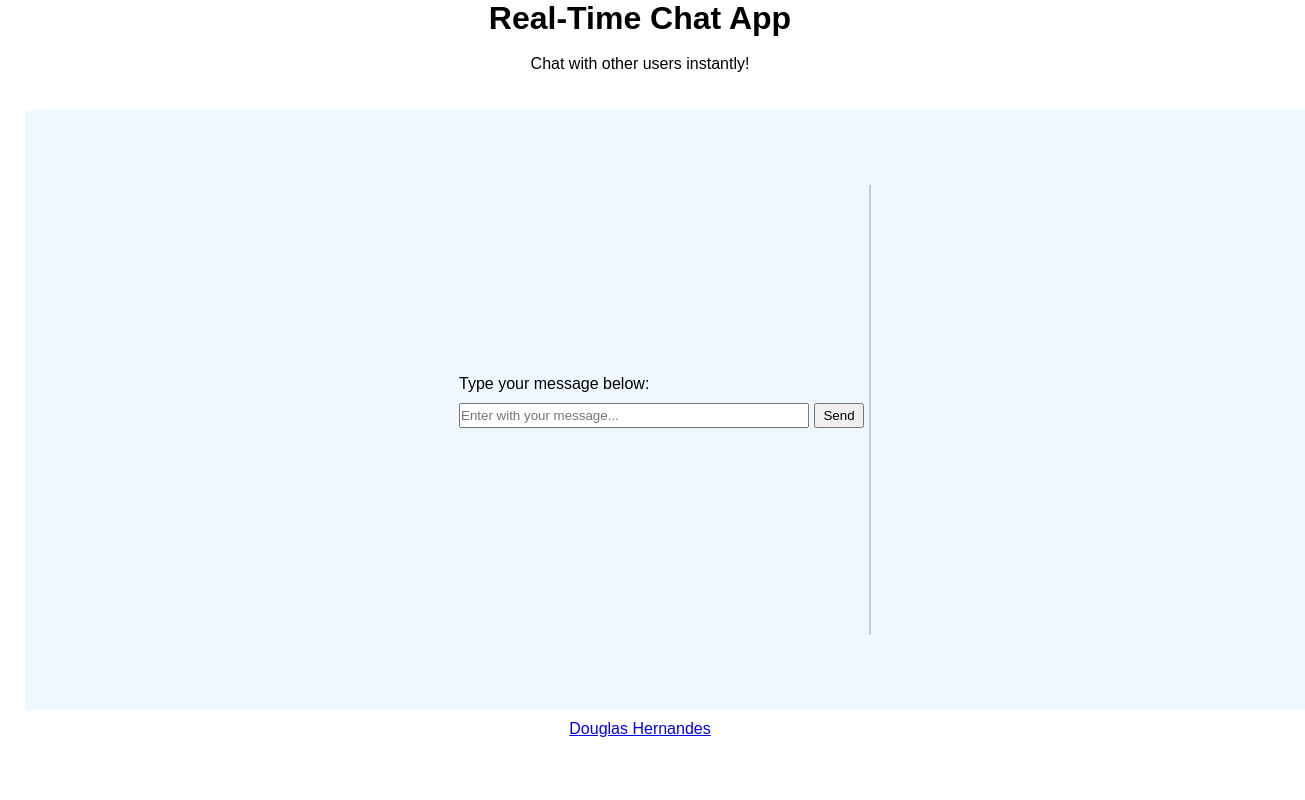
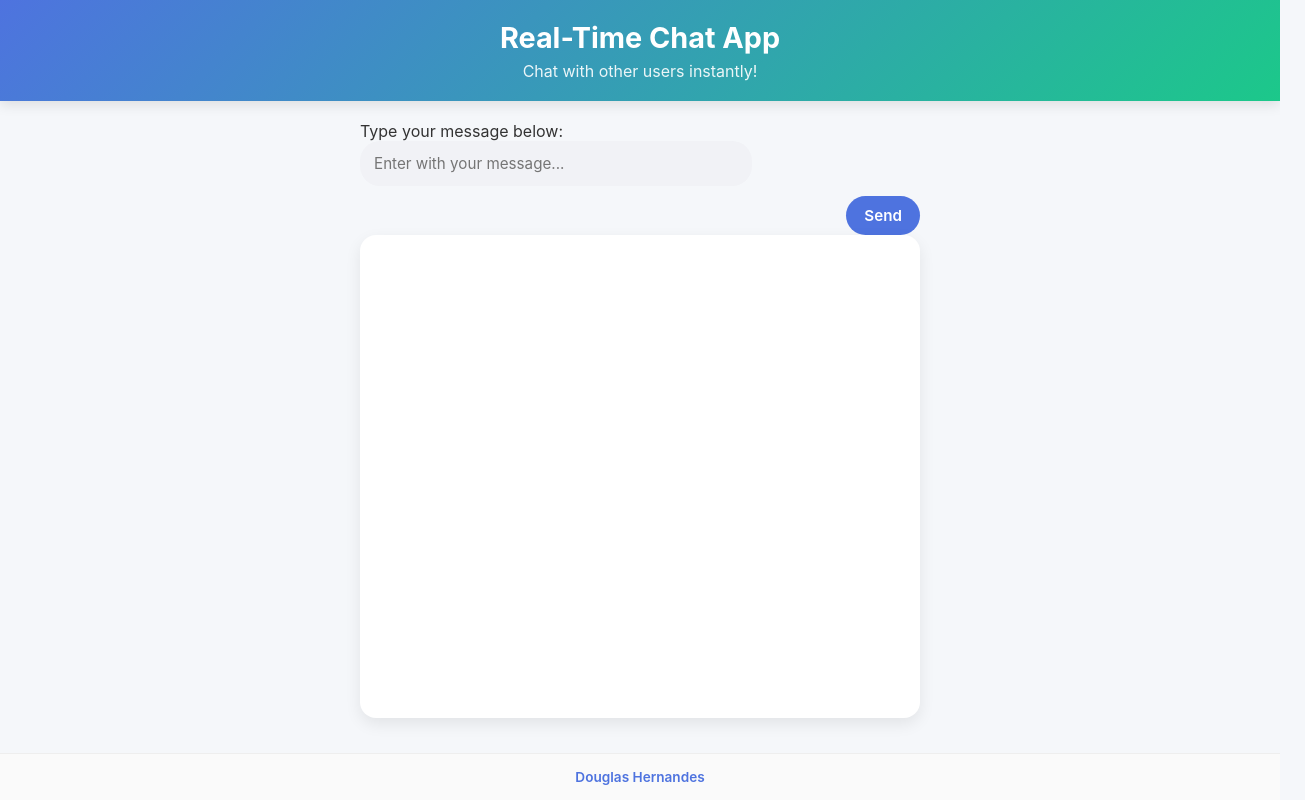
Before and after one commit to hernandesdoug/chat-app, a website: page index.html in a window 1280 px wide. Shown: the whole page, 1305 px wide, since content can reach past the window. Drawn offline with Linux system fonts and the light colour scheme.

Commit message:
atualizando estilos css do chat

```diff
--- a/css/styles.css
+++ b/css/styles.css
@@ -3,86 +3,127 @@
     margin: 0;
     padding: 0;
     box-sizing: border-box;
-    font-family: "Bebas Neue", sans-serif;
+    font-family: "Inter", sans-serif;
 }
 
-html,
-body
-{
-  /* vh -  viewport height */
-  min-height: 100vh;
+body {
+    background: #f5f7fa;
+    color: #333;
+    display: flex;
+    flex-direction: column;
+    min-height: 100vh;
 }
 
 header {
-    display: block;
-    justify-content: center;
-    align-items: center;
+    background: linear-gradient(135deg, #4e73df, #1cc88a);
+    color: #fff;
+    text-align: center;
+    padding: 20px;
+    box-shadow: 0 4px 12px rgba(0, 0, 0, 0.1);
 }
 
-h1 {
-    width: 100%;
-    height: 50px;
-    text-align: center;
-    justify-content: center;
-    align-items: center;
-    margin-bottom: 5px;
+header h1 {
+    font-size: 1.8rem;
+    margin-bottom: 6px;
 }
 
-p {
-    width: 100%;
-    height: 50px;
-    text-align: center;
-    justify-content: center;
-    align-items: center;
-    margin-bottom: 5px;
+header p {
+    font-size: 1rem;
+    opacity: 0.9;
 }
 
 main {
+    flex: 1;
     display: flex;
+    flex-direction: column;
+    justify-content: flex-end;
+    align-items: center;
+    padding: 20px;
+    max-width: 600px;
+    margin: 0 auto;
     width: 100%;
-    height: 600px;
-    justify-content: center;
-    align-items: center;
-    background-color: aliceblue;
-    margin-left: 25px;
 }
 
 #lbl-input {
-    display: block;
+    width: 100%;
 }
-label {
-    width: 50px;
-    height: 25px;
-    margin-right: 5px;
+
+#lbl-input input {
+    width: 100%;
+    padding: 12px 14px;
+    border: none;
+    border-radius: 20px;
+    background: #f1f2f6;
+    font-size: 0.95rem;
+    outline: none;
+    transition: all 0.2s ease;
+}
+
+#lbl-input input:focus {
+    background: #e6e9ef;
+    box-shadow: 0 0 0 2px #4e73df55;
 }
 
 #input-msg {
-    display: block;
-    width: 350px;
-    height: 25px;
-    margin-right: 5px;
-    margin-top: 10px;
+    max-width: 70%;
+    padding: 10px 14px;
+    border-radius: 16px;
+    font-size: 0.9rem;
+    line-height: 1.4;
+    word-wrap: break-word;
 }
 
-button {
-    width: 50px;
-    height: 25px;
+#btn-send {
     margin-top: 10px;
-    text-align: center;
+    display: flex;
+    justify-content: flex-end;
+    width: 100%;
+}
+
+#btn-send button {
+    padding: 10px 18px;
+    border: none;
+    border-radius: 50px;
+    background: #4e73df;
+    color: white;
+    font-size: 0.95rem;
+    font-weight: 600;
     cursor: pointer;
+    transition: background 0.2s ease, transform 0.1s ease;
+}
+
+#btn-send button:hover {
+    background: #3751c7;
+}
+
+#btn-send button:active {
+    transform: scale(0.95);
 }
 
 #chat-message {
-    border: 1px solid #ccc;
-    height: 450px;
-    background: #f9f9f9;
-    overflow-y: scroll;
-    margin-left: 5px;
+    flex: 1;
+    width: 100%;
+    background: #fff;
+    border-radius: 16px;
+    box-shadow: 0 6px 16px rgba(0, 0, 0, 0.08);
+    padding: 15px;
+    margin-bottom: 15px;
+    overflow-y: auto;
+    display: flex;
+    flex-direction: column;
+    gap: 10px;
 }
 
 footer {
-    display: flex;
-    justify-content: center;
-    align-items: center;
-    margin-top: 10px;
+    text-align: center;
+    padding: 15px;
+    font-size: 0.85rem;
+    background: #fafafa;
+    border-top: 1px solid #eee;
 }
+
+footer a {
+    text-decoration: none;
+    color: #4e73df;
+    font-weight: 600;
+}
```
